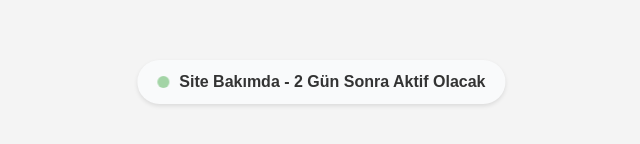
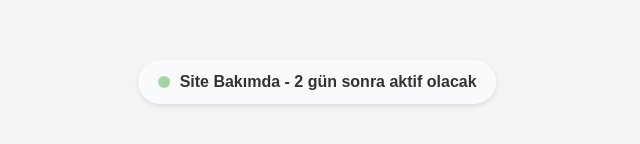
Before and after one commit to yusufuyar01/kyk_yemek_kahvalti, a React (Vite) app in the folder kykyemek/: page / in a window 1280 px wide. Shown: the part 318-462 px from the top of the page, without its empty margins (490-1130 px from the left). Built offline with nearby package versions, Linux system fonts and the light colour scheme.

Commit message:
Update App.jsx

```diff
--- a/kykyemek/src/App.jsx
+++ b/kykyemek/src/App.jsx
@@ -4,9 +4,11 @@ import "./MobileMealPlanner.css";
 export default function MaintenancePage() {
   return (
     <div class="status-container">
-  <span class="status-dot"></span>
-  <span class="status-message">Site Bakımda - 2 Gün Sonra Aktif Olacak</span>
+  <div class="status-dot"></div>
+  <div class="status-message">
+    <span class="moving-text">Site Bakımda</span>
+    <span class="fixed-text"> - 2 gün sonra aktif olacak</span>
+  </div>
 </div>
-
   );
 }
```
